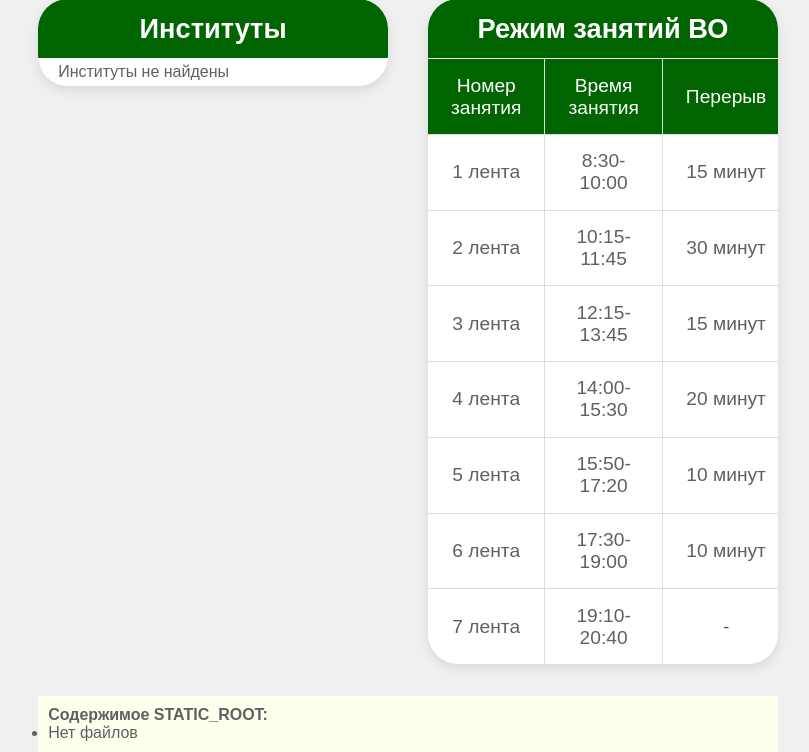
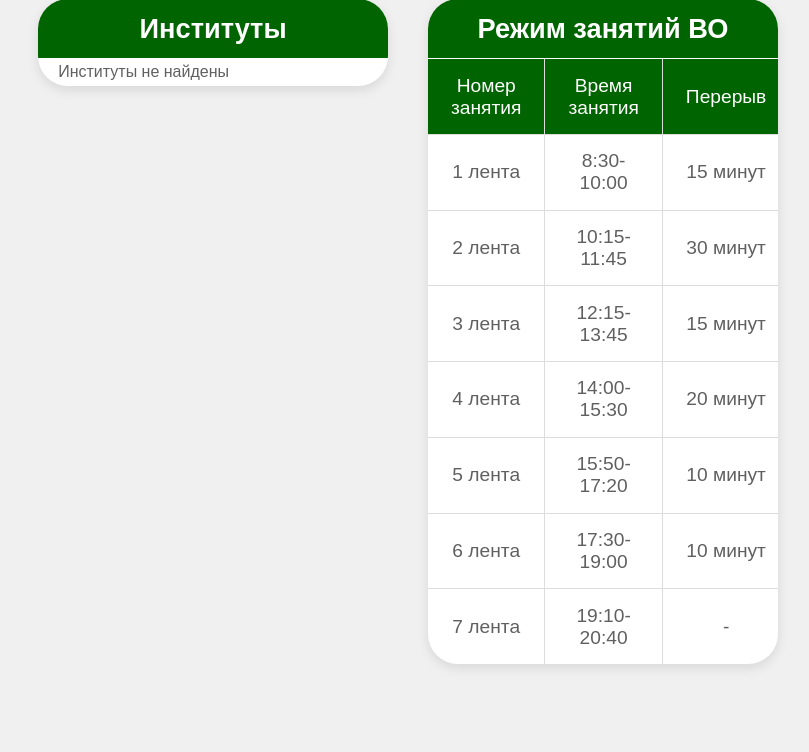
Before and after one commit to Tema-rus/ScheduleProject, a Django app: template schedule/templates/schedule/index.html in a window 1280 px wide. Shown: the part 177-929 px from the top of the page, without its empty margins (232-1041 px from the left). After the commit the page ends 845 px from the top, so only its background shows below. Run offline with Django 5.2, Linux system fonts and the light colour scheme; the template is opened without the code that fills it, so the values that code supplies are empty.

Commit message:
Added import static from github and replace debug info

```diff
--- a/schedule/templates/schedule/base.html
+++ b/schedule/templates/schedule/base.html
@@ -11,7 +11,7 @@
     <meta name="theme-color" content="#FF0099">
     <title>{% block title %}{% endblock %}</title>
     {% load static %}
-    <link rel="stylesheet" href="{% static 'css/style.css' %}">
+    <link rel="stylesheet" href="https://tema-rus.github.io/ScheduleProject/static/css/style.css">
 </head>
 <body>
 <header>
@@ -33,6 +33,6 @@
 </main>
 
 <script src="https://code.jquery.com/jquery-3.6.0.min.js"></script>
-<script src="{% static 'js/script.js' %}"></script>
+<script src="https://tema-rus.github.io/ScheduleProject/static/js/script.js"></script>
 </body>
 </html>
--- a/schedule/templates/schedule/index.html
+++ b/schedule/templates/schedule/index.html
@@ -85,16 +85,4 @@
             </table>
         </section>
     </div>
-
-    <!-- ВРЕМЕННО: отладка статики -->
-    <div style="background: #ffe; padding: 10px; margin-top: 20px; font-family: monospace;">
-        <h3>Содержимое STATIC_ROOT:</h3>
-        <ul>
-            {% for f in static_files_list %}
-                <li>{{ f }}</li>
-            {% empty %}
-                <li>Нет файлов</li>
-            {% endfor %}
-        </ul>
-    </div>
 {% endblock %}
```
Also changed, not shown: schedule/views.py (+0 -14 lines).
